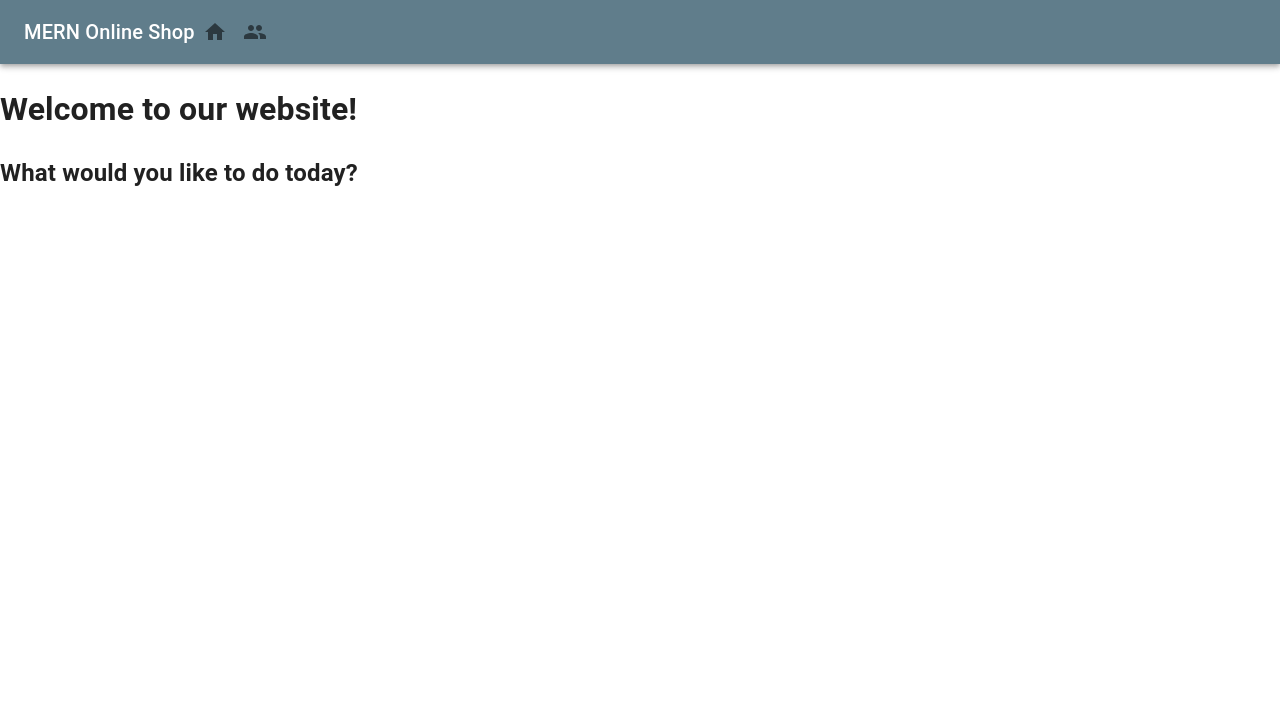
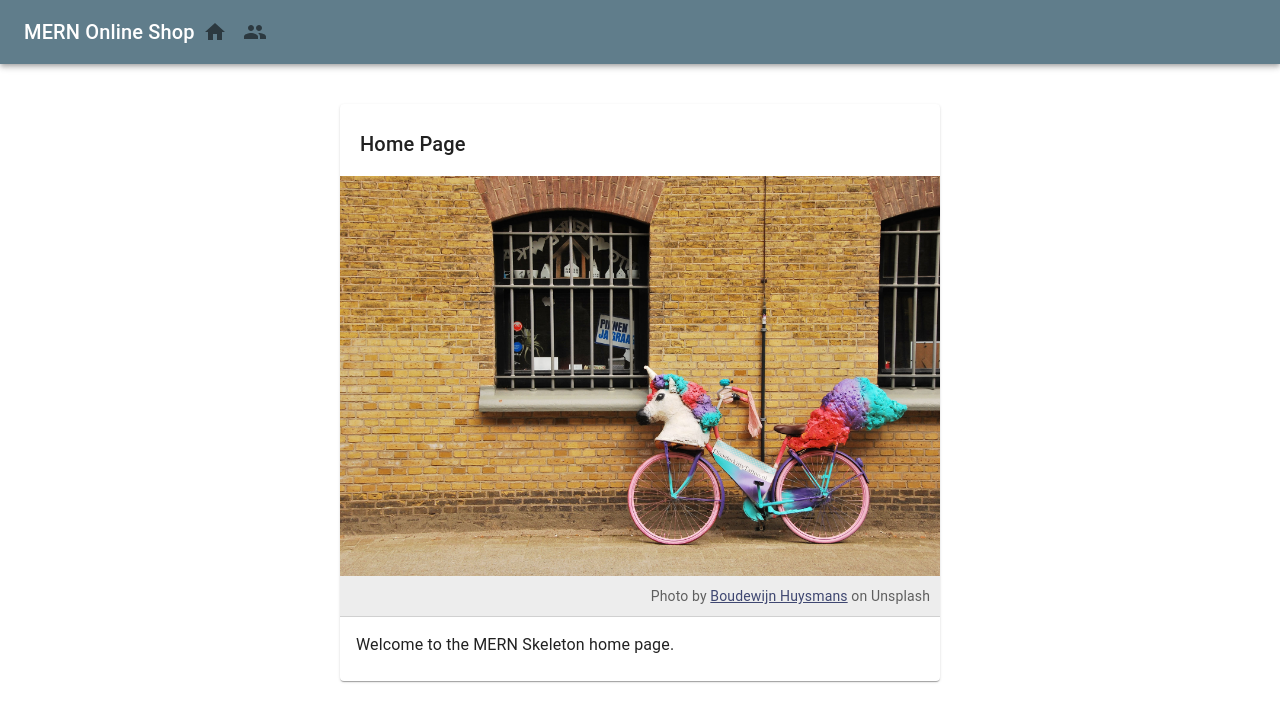
Before and after one commit to sla686/full-stack-online-project, a React (Create React App) app in the folder client/: page / in a window 1280 px wide. Shown: the top 722 px of the page. Built offline with nearby package versions, Linux system fonts and the light colour scheme.

Commit message:
Extended HomePage and improved Profile components

```diff
--- a/client/src/components/core/HomePage.tsx
+++ b/client/src/components/core/HomePage.tsx
@@ -1,9 +1,67 @@
+import Card from '@mui/material/Card'
+import CardMedia from '@mui/material/CardMedia'
+import CardContent from '@mui/material/CardContent'
+import Typography from '@mui/material/Typography'
+import { useTheme } from '@mui/material/styles'
+
+import unicornbikeImg from '../../images/unicornbike.jpeg'
+
 const HomePage = () => {
+  const theme = useTheme()
   return (
-    <div>
-      <h1>Welcome to our website!</h1>
-      <h2>What would you like to do today?</h2>
-    </div>
+    <Card
+      sx={{
+        maxWidth: 600,
+        margin: 'auto',
+        marginTop: theme.spacing(5),
+        marginBottom: theme.spacing(5),
+      }}
+    >
+      <Typography
+        variant="h6"
+        sx={{
+          padding: `${theme.spacing(3)} ${theme.spacing(2.5)} ${theme.spacing(
+            2
+          )}`,
+        }}
+      >
+        Home Page
+      </Typography>
+      <CardMedia
+        sx={{ minHeight: 400 }}
+        image={unicornbikeImg}
+        title="Unicorn Bicycle"
+      />
+      <Typography
+        variant="body2"
+        component="p"
+        sx={{
+          padding: '10px',
+          textAlign: 'right',
+          backgroundColor: '#ededed',
+          borderBottom: '1px solid #d0d0d0',
+          '& a': {
+            color: '#3f4771',
+          },
+        }}
+        color="textSecondary"
+      >
+        Photo by{' '}
+        <a
+          href="https://unsplash.com/@boudewijn_huysmans"
+          target="_blank"
+          rel="noopener noreferrer"
+        >
+          Boudewijn Huysmans
+        </a>{' '}
+        on Unsplash
+      </Typography>
+      <CardContent>
+        <Typography variant="body1" component="p">
+          Welcome to the MERN Skeleton home page.
+        </Typography>
+      </CardContent>
+    </Card>
   )
 }
 
--- a/client/src/components/user/Profile.tsx
+++ b/client/src/components/user/Profile.tsx
@@ -15,10 +15,10 @@ import Person from '@mui/icons-material/Person'
 import { useTheme } from '@mui/material/styles'
 
 import { read } from '../user/api-user'
-// import { User } from '../../types/user'
+import { User } from '../../types/user'
 
 const Profile = () => {
-  const [user, setUser] = useState<any>()
+  const [user, setUser] = useState<User>()
   const [redirectToSignin, setRedirectToSignin] = useState(false)
   const theme = useTheme()
   const { userId } = useParams()
@@ -79,7 +79,7 @@ const Profile = () => {
         <Divider />
         <ListItem>
           <ListItemText
-            primary={'Joined: ' + new Date(user?.created).toDateString()}
+            primary={'Joined: ' + new Date(user?.created ?? 0).toDateString()}
           />
         </ListItem>
       </List>
```
Also changed, not shown: client/src/components/user/EditProfile.tsx (added, +63 -0 lines), client/src/images/unicornbike.jpeg (added).
